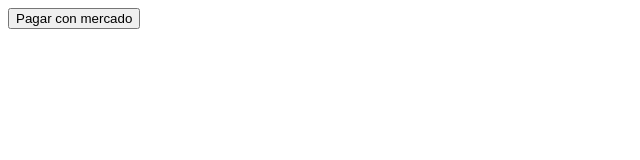
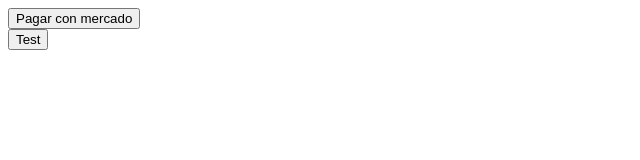
Before and after one commit to JaeLadu/pagos, a Next.js app: page / in a window 1280 px wide. Shown: the top 160 px of the page, without its empty margins (0-640 px from the left). Built offline with nearby package versions, Linux system fonts and the light colour scheme.

Commit message:
Added test button in front

```diff
--- a/src/app/page.tsx
+++ b/src/app/page.tsx
@@ -29,6 +29,14 @@
       const url = await response.json();
       setRedurectURL(url);
    }
+   async function handleTest() {
+      const response = await fetch(`https://pagos-alpha.vercel.app/api/test`, {
+         method: "POST",
+      });
+
+      const data = await response.json();
+      console.log(data);
+   }
 
    return (
       <div>
@@ -40,6 +48,14 @@
          >
             <button>Pagar con mercado</button>
          </form>
+         <form
+            onSubmit={async (e) => {
+               e.preventDefault();
+               await handleTest();
+            }}
+         >
+            <button>Test</button>
+         </form>
          {redirectURL && (
             <Link target="blank" href={redirectURL}>
                <button>Link para pagar</button>
```
